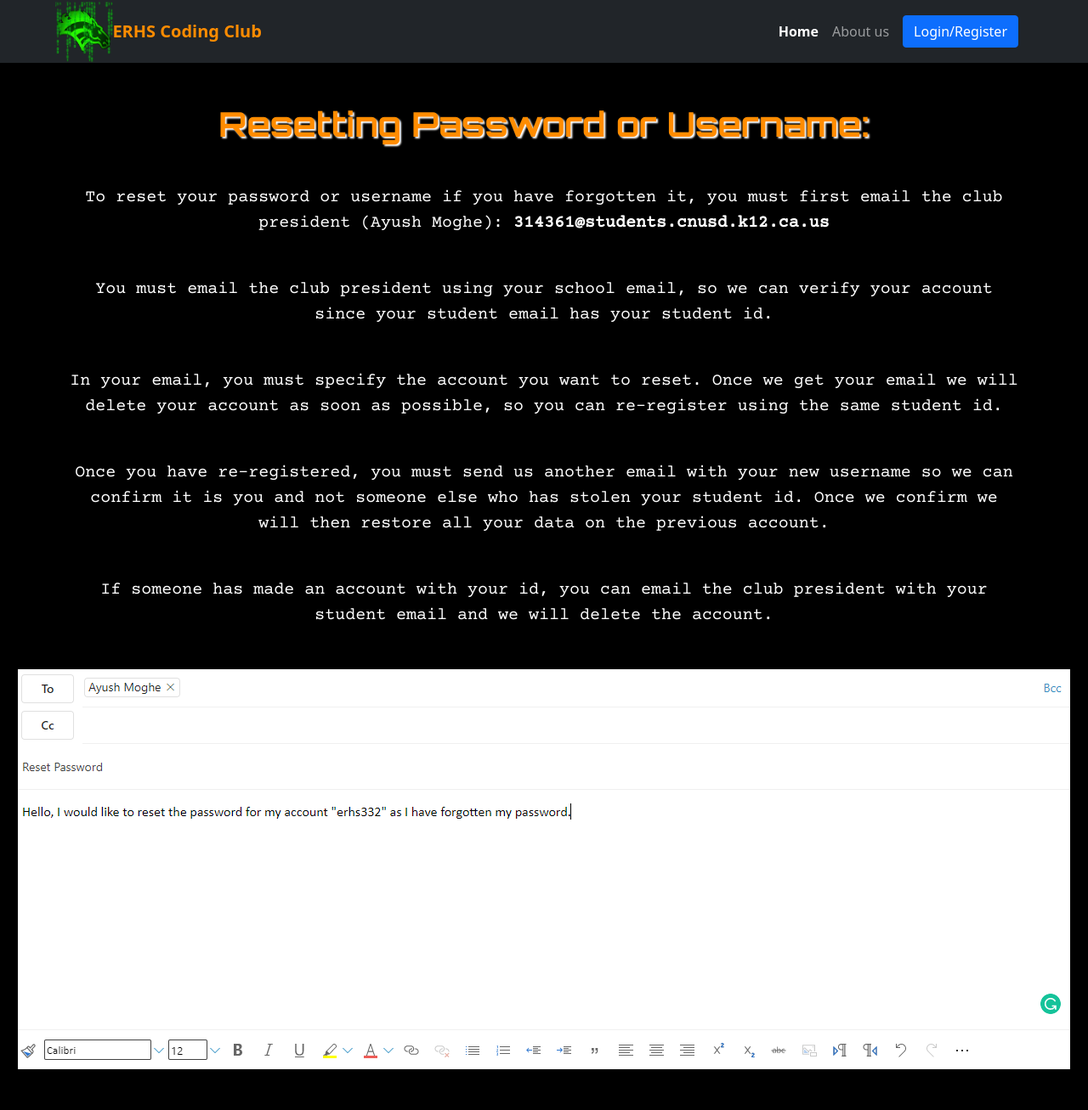
After one commit to ayush-moghe/ERHS-Coding-Club-Website, a PHP site: page /loginhelp.php in a window 1280 px wide. The commit adds this page. Shown: the whole page at 85% size. Run offline with PHP 8.4, Linux system fonts and the light colour scheme; data that the repository does not hold is empty; some libraries are stand-ins or nearby versions.

Commit message:
added password reset

```diff
--- a/login/login.php
+++ b/login/login.php
@@ -71,6 +71,11 @@ if (is_post_request()) {
                 <strong>Error!</strong> Your login was invalid.
             </div>
         <?php } ?>
+
+        <div>
+            <a class="fs-5 text-warning mb-3 mt-3" href="../loginhelp.php" >Forgot your password/username? Click here</a>
+        </div>
+
         <button type="submit" class="btn btn-lg btn-primary mt-3 mb-3">Login</button>
     </form>
 
--- /dev/null
+++ b/loginhelp.php
@@ -0,0 +1,42 @@
+<?php
+$page_style = 'webpage';
+$page_name = 'Login Help';
+require_once "./private/init.php";
+?>
+
+<?php require_once './private/temp/header.php'; ?>
+<?php require_once './private/temp/navbar.php'; ?>
+
+<div class="container-fluid text-center">
+    <div class="h1 erhs-h1 mt-5" style="font-family: 'Orbitron', sans-serif; text-shadow: 2px 2px 2px white;">Resetting Password or Username:</div>
+    <div class="container mt-5 mb-5">
+        <div class="p fs-5 mb-5 text-center erhs-p" style="font-family: 'Courier Prime', monospace;" >
+            To reset your password or username if you have forgotten it, you must first email the club president (Ayush Moghe): <b>314361@students.cnusd.k12.ca.us</b>
+        </div>
+        <div class="p fs-5 mb-5 text-center erhs-p" style="font-family: 'Courier Prime', monospace;" >
+            You must email the club president using your school email, so we can verify your account since your student email has your student id.
+        </div>
+        <div class="p fs-5 mb-5 text-center erhs-p" style="font-family: 'Courier Prime', monospace;" >
+            In your email, you must specify the account you want to reset. Once we get your email we will delete your account as soon as possible, so you can re-register using the same student id.
+        </div>
+        <div class="p fs-5 mb-5 text-center erhs-p" style="font-family: 'Courier Prime', monospace;" >
+            Once you have re-registered, you must send us another email with your new username so we can confirm it is you and not someone else who has stolen your student id. Once we confirm we will then restore all your data on the previous account.
+        </div>
+        <div class="p fs-5 mb-5 text-center erhs-p" style="font-family: 'Courier Prime', monospace;" >
+            If someone has made an account with your id, you can email the club president with your student email and we will delete the account.
+        </div>
+    </div>
+
+    <img class="img-fluid mb-5" src="./private/assets/img/exampleemail.PNG" alt="An example email">
+
+
+
+
+</div>
+
+
+
+
+
+
+<?php require_once './private/temp/footer.php'; ?>
--- a/teacher/login.php
+++ b/teacher/login.php
@@ -63,6 +63,11 @@ if (is_post_request()) {
                 <strong>Error!</strong> Your login was invalid.
             </div>
         <?php } ?>
+
+        <div>
+            <a class="fs-5 text-warning mb-3 mt-3" href="../loginhelp.php" >Forgot your password/username? Click here</a>
+        </div>
+
         <button type="submit" class="btn btn-lg btn-primary mt-3 mb-3">Login</button>
     </form>
 
```
Also changed, not shown: private/assets/img/exampleemail.PNG (added).
